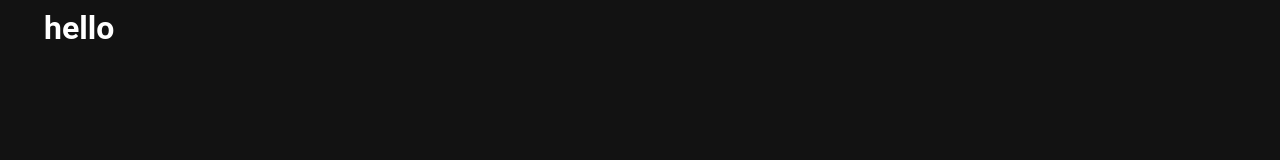
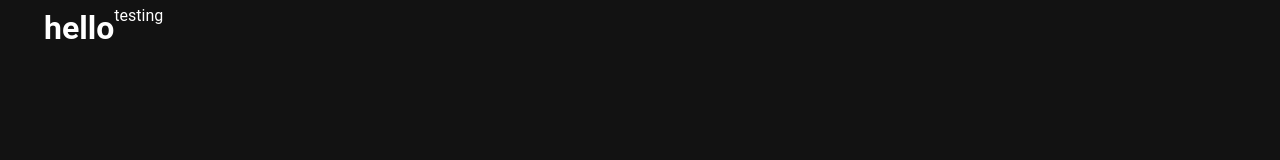
Before and after one commit to weichingtay/SuriCare, a Vue app in the folder frontend/: page / in a window 1280 px wide. Shown: the top 160 px of the page. Built offline with nearby package versions, Linux system fonts and the light colour scheme; a small style sheet from the web is missing.

Commit message:
Add paragraph

```diff
--- a/frontend/src/pages/index.vue
+++ b/frontend/src/pages/index.vue
@@ -1,10 +1,12 @@
 <template>
   <v-container>
-    <v-row><h1>hello</h1></v-row>
+    <v-row
+      ><h1>hello</h1>
+      <p>testing</p>
+    </v-row>
   </v-container>
-
 </template>
 
 <script lang="ts" setup>
-  //
+//
 </script>
```
